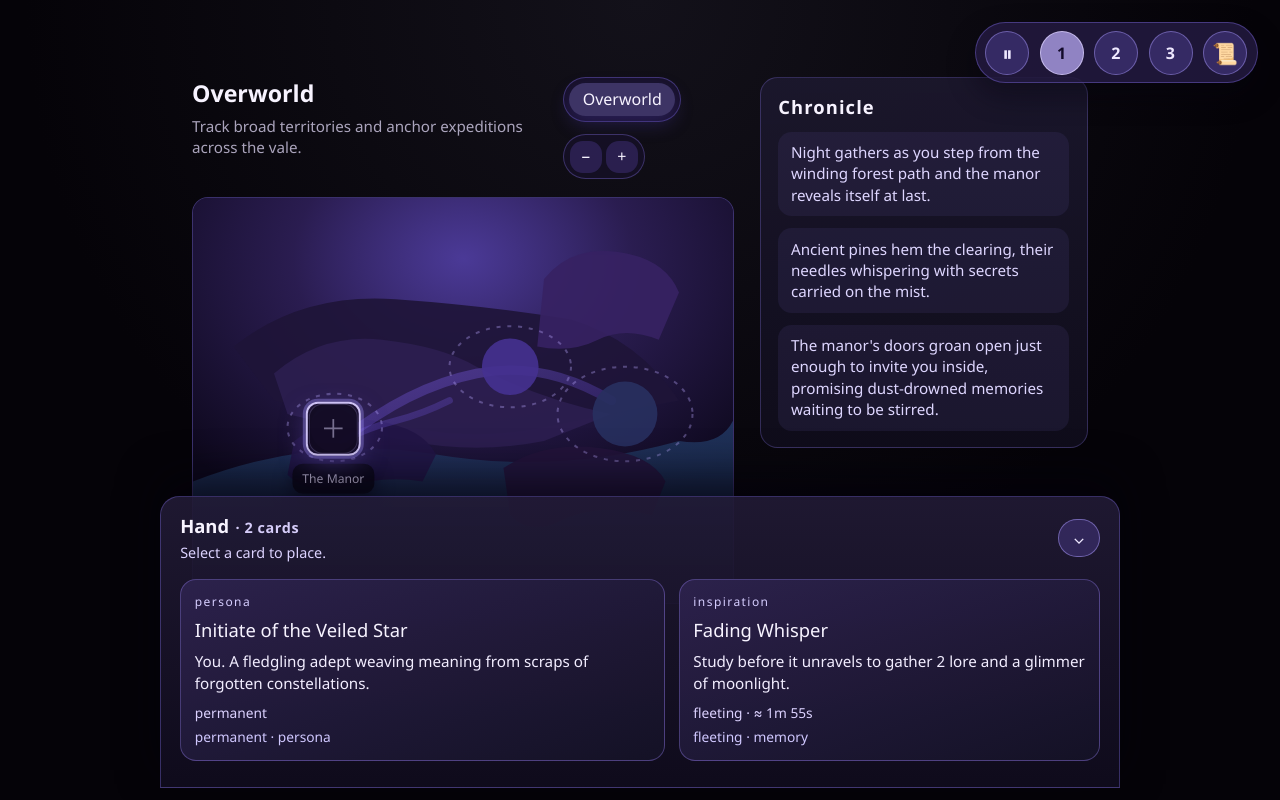
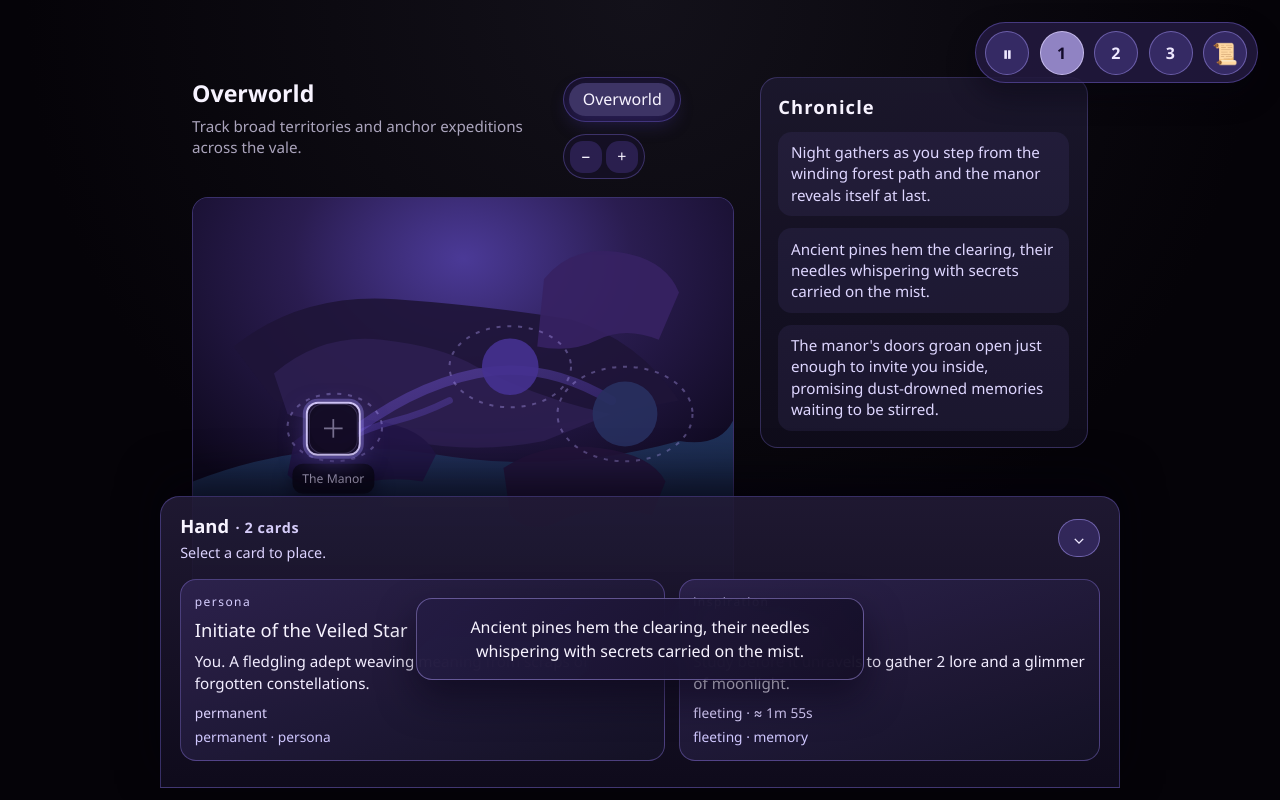
Before and after one commit to curtiscovington/hallowmoon, a React (Vite) app: page / in a window 1280 px wide. Built offline with nearby package versions, Linux system fonts and the light colour scheme.

Commit message:
feat: surface story beats with toast and trim fleeting logs

```diff
--- a/src/App.tsx
+++ b/src/App.tsx
@@ -29,6 +29,7 @@ import {
   buildSlotSummaries,
   type SlotSummary
 } from './state/selectors/slots';
+import { isStoryBeatEntry } from './content/storyBeats';
 
 const CARD_DRAG_TYPE = 'application/x-hallowmoon-card';
 
@@ -36,6 +37,7 @@ const BASE_CYCLE_MS = 60000;
 const TIMER_RESOLUTION_MS = 200;
 const SPEED_OPTIONS = [1, 2, 3] as const;
 const MANOR_ROOT_SLOT_KEY = 'the-manor';
+const STORY_TOAST_DURATION_MS = 4200;
 
 type SpeedOption = (typeof SPEED_OPTIONS)[number];
 
@@ -849,10 +851,14 @@ export default function App() {
   const slotModalTitleId = useId();
   const slotModalDescriptionId = useId();
   const [slotRevealQueue, setSlotRevealQueue] = useState<string[]>([]);
+  const [storyBeatQueue, setStoryBeatQueue] = useState<string[]>([]);
+  const [activeStoryBeatToast, setActiveStoryBeatToast] = useState<string | null>(null);
   const previousSlotIdsRef = useRef<Set<string>>(new Set(Object.keys(state.slots)));
   const previousAvailableMapsRef = useRef<MapId[]>([]);
   const manualPauseRef = useRef(false);
   const autoPausedByRevealRef = useRef(false);
+  const storyBeatToastTimerRef = useRef<number | null>(null);
+  const previousLogRef = useRef<string[]>([]);
 
   const setPausedManual = (value: boolean) => {
     manualPauseRef.current = value;
@@ -897,6 +903,68 @@ export default function App() {
       setSlotRevealQueue((prev) => [...prev, ...newIds]);
     }
   }, [state.slots]);
+
+  useEffect(() => {
+    const previousLog = previousLogRef.current;
+    const currentLog = state.log;
+
+    if (
+      previousLog.length === currentLog.length &&
+      currentLog.every((entry, index) => entry === previousLog[index])
+    ) {
+      previousLogRef.current = currentLog;
+      return;
+    }
+
+    let newEntries: string[] = [];
+
+    if (previousLog.length === 0) {
+      newEntries = currentLog;
+    } else if (currentLog.length > 0) {
+      const anchorIndex = currentLog.indexOf(previousLog[0]);
+      if (anchorIndex > 0) {
+        newEntries = currentLog.slice(0, anchorIndex);
+      } else if (anchorIndex === -1) {
+        newEntries = currentLog;
+      }
+    }
+
+    if (newEntries.length > 0) {
+      const newStoryEntries = newEntries.filter((entry) => isStoryBeatEntry(entry));
+      if (newStoryEntries.length > 0) {
+        setStoryBeatQueue((queue) => [...queue, ...newStoryEntries]);
+      }
+    }
+
+    previousLogRef.current = currentLog;
+  }, [state.log]);
+
+  useEffect(() => {
+    if (activeStoryBeatToast || storyBeatQueue.length === 0) {
+      return;
+    }
+
+    setActiveStoryBeatToast(storyBeatQueue[0]);
+    setStoryBeatQueue((queue) => queue.slice(1));
+  }, [activeStoryBeatToast, storyBeatQueue]);
+
+  useEffect(() => {
+    if (!activeStoryBeatToast) {
+      return;
+    }
+
+    const timeoutId = window.setTimeout(() => {
+      setActiveStoryBeatToast(null);
+    }, STORY_TOAST_DURATION_MS);
+    storyBeatToastTimerRef.current = timeoutId;
+
+    return () => {
+      window.clearTimeout(timeoutId);
+      if (storyBeatToastTimerRef.current === timeoutId) {
+        storyBeatToastTimerRef.current = null;
+      }
+    };
+  }, [activeStoryBeatToast]);
 
   useEffect(() => {
     const pendingCardReveals = state.pendingReveals.length;
@@ -1403,6 +1471,13 @@ export default function App() {
           </div>
         </div>
       ) : null}
+      {activeStoryBeatToast ? (
+        <div className="story-toast-layer">
+          <div className="story-toast" role="status" aria-live="polite">
+            <p className="story-toast__message">{activeStoryBeatToast}</p>
+          </div>
+        </div>
+      ) : null}
       {slotForModal ? (
         <SlotDetailsOverlay
           labelledBy={slotModalTitleId}
--- a/src/content/storyBeats.ts
+++ b/src/content/storyBeats.ts
@@ -16,6 +16,10 @@ const STORY_BEATS: Record<StoryBeatKey, StoryBeat> = {
   }
 };
 
+const STORY_BEAT_ENTRY_LOOKUP: Set<string> = new Set(
+  Object.values(STORY_BEATS).flatMap((beat) => beat.entries)
+);
+
 export function getStoryBeatEntries(key: StoryBeatKey): string[] {
   return STORY_BEATS[key].entries;
 }
@@ -24,3 +28,7 @@ export function buildStoryLog(keys: StoryBeatKey | StoryBeatKey[]): string[] {
   const beatKeys = Array.isArray(keys) ? keys : [keys];
   return beatKeys.flatMap((beatKey) => getStoryBeatEntries(beatKey));
 }
+
+export function isStoryBeatEntry(entry: string): boolean {
+  return STORY_BEAT_ENTRY_LOOKUP.has(entry);
+}
--- a/src/index.css
+++ b/src/index.css
@@ -2279,3 +2279,49 @@ button {
   justify-content: center;
   pointer-events: auto;
 }
+
+.story-toast-layer {
+  position: fixed;
+  left: 50%;
+  bottom: calc(env(safe-area-inset-bottom) + clamp(5.5rem, 16vw, 7.5rem));
+  transform: translateX(-50%);
+  width: min(90vw, 28rem);
+  pointer-events: none;
+  z-index: 240;
+}
+
+.story-toast {
+  background: linear-gradient(135deg, rgba(36, 28, 68, 0.94), rgba(20, 14, 38, 0.92));
+  border: 1px solid rgba(182, 162, 255, 0.45);
+  border-radius: 1rem;
+  padding: 1rem 1.25rem;
+  box-shadow: 0 18px 36px rgba(10, 6, 24, 0.55);
+  color: #f7f3ff;
+  font-size: 1rem;
+  line-height: 1.5;
+  text-align: center;
+  backdrop-filter: blur(18px);
+  animation: story-toast-enter 220ms ease;
+}
+
+.story-toast__message {
+  margin: 0;
+}
+
+@keyframes story-toast-enter {
+  from {
+    opacity: 0;
+    transform: translateY(14px);
+  }
+
+  to {
+    opacity: 1;
+    transform: translateY(0);
+  }
+}
+
+@media (prefers-reduced-motion: reduce) {
+  .story-toast {
+    animation: none;
+  }
+}
--- a/src/state/gameMachine.ts
+++ b/src/state/gameMachine.ts
@@ -193,6 +193,11 @@ function spawnOpportunity(state: GameState, log: string[]): {
 } {
   const template = randomFrom(OPPORTUNITY_TEMPLATES);
   const card = instantiateCard(template);
+  const shouldLogAppearance = !template.traits.includes('fleeting');
+
+  const nextLog = shouldLogAppearance
+    ? appendLog(log, `${card.name} drifts within reach, inviting attention.`)
+    : log;
 
   const nextState: GameState = {
     ...state,
@@ -200,10 +205,9 @@ function spawnOpportunity(state: GameState, log: string[]): {
       ...state.cards,
       [card.id]: card
     },
-    hand: addToHand(state.hand, card.id, false)
+    hand: addToHand(state.hand, card.id, false),
+    log: nextLog
   };
-
-  const nextLog = appendLog(log, `${card.name} drifts within reach, inviting attention.`);
 
   return { state: nextState, log: nextLog };
 }
@@ -897,11 +901,13 @@ function gameReducer(state: GameState, action: GameAction): GameState {
         }
         delete updatedCards[card.id];
         updatedPendingReveals = updatedPendingReveals.filter((id) => id !== card.id);
-        const expireMessage =
-          expireAbility === 'expire:fading'
-            ? `${card.name} fades before it can be used.`
-            : `${card.name} fades before it can be used.`;
-        updatedLog = appendLog(updatedLog, expireMessage);
+        if (!card.traits.includes('fleeting')) {
+          const expireMessage =
+            expireAbility === 'expire:fading'
+              ? `${card.name} fades before it can be used.`
+              : `${card.name} fades before it can be used.`;
+          updatedLog = appendLog(updatedLog, expireMessage);
+        }
         } else {
           updatedCards = {
             ...updatedCards,
```
Also changed, not shown: 1 other file (tests, documents, lock files or other folders).
